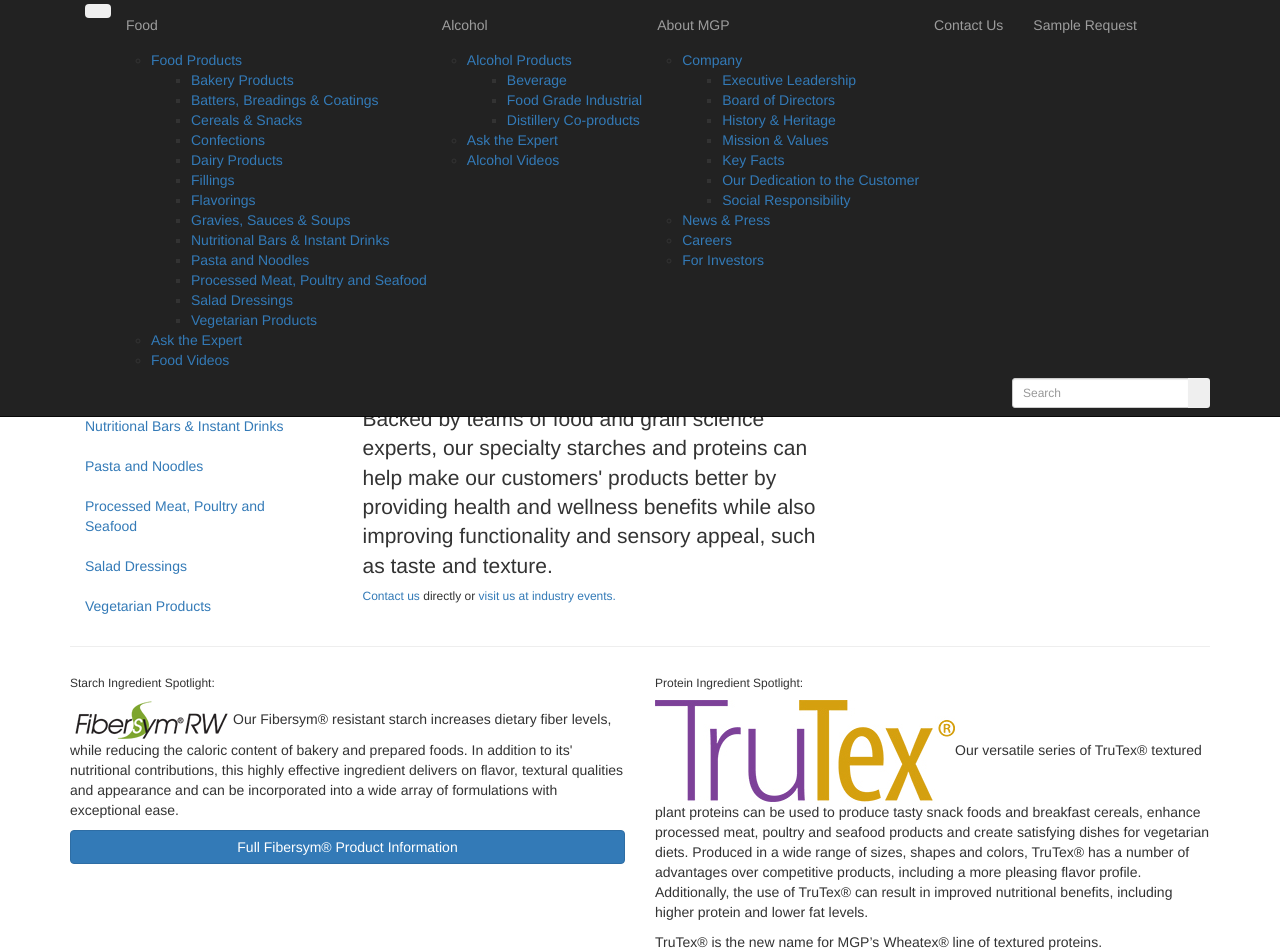
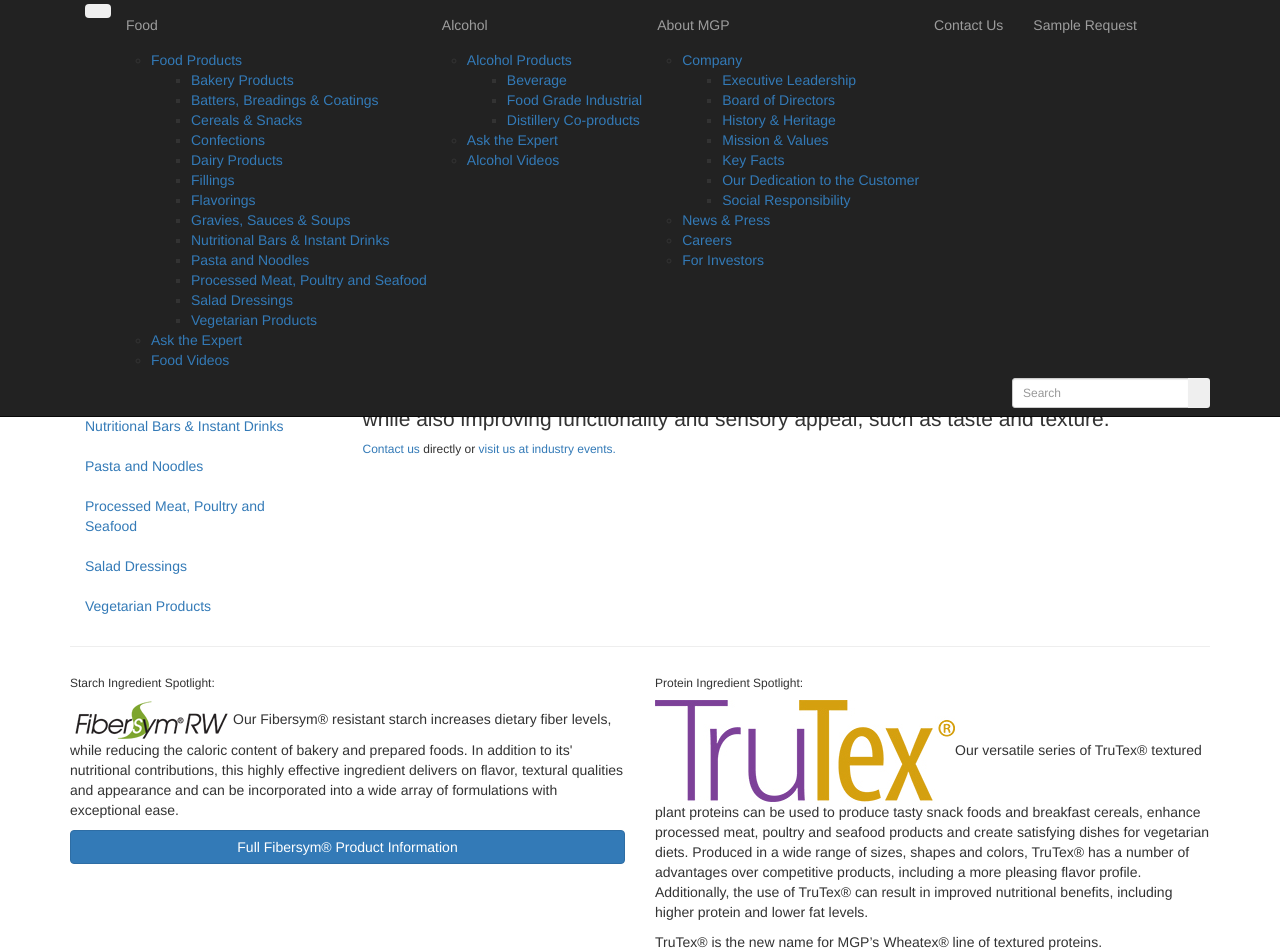
Before and after one commit to bgreater/MGP-prototype, a Jekyll site: the page built from food.html, in a window 1280 px wide. Shown: the top 952 px of the page. Built offline with Jekyll 4.4.1, drawn with Linux system fonts in a browser that asks for light colours; nearby versions of some CDN libraries; library files that are not in the unit come from our copies; grey boxes are pictures that could not be loaded.

Commit message:
Main Food 1.0.8

```diff
--- a/food.html
+++ b/food.html
@@ -22,7 +22,7 @@
 			<li><a href="#fakelink">Vegetarian Products</a></li>
 		</ul>
 	</section>
-	<section class="col-sm-5">
+	<section class="col-sm-9">
 		<div class="content lead">
 			<h3>Food Ingredient Technology</h3>
 			<section class="right">
```
